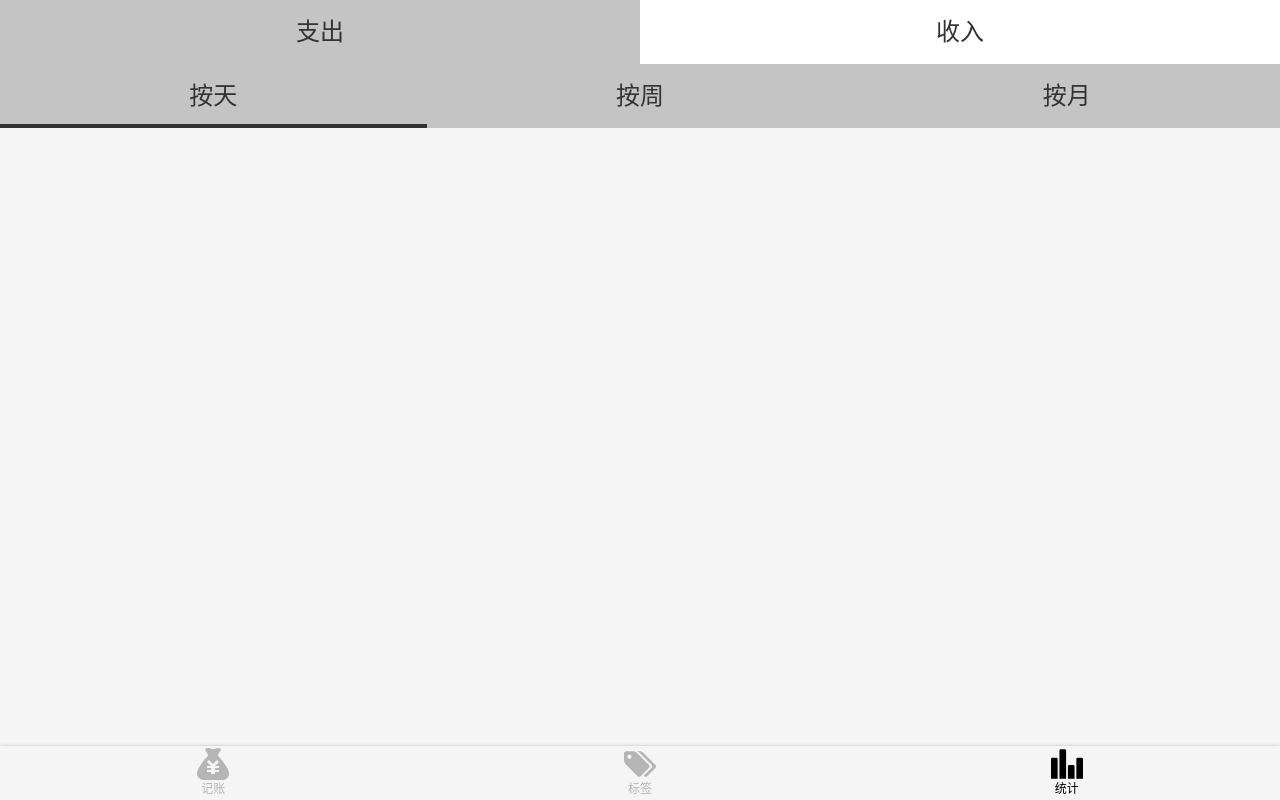
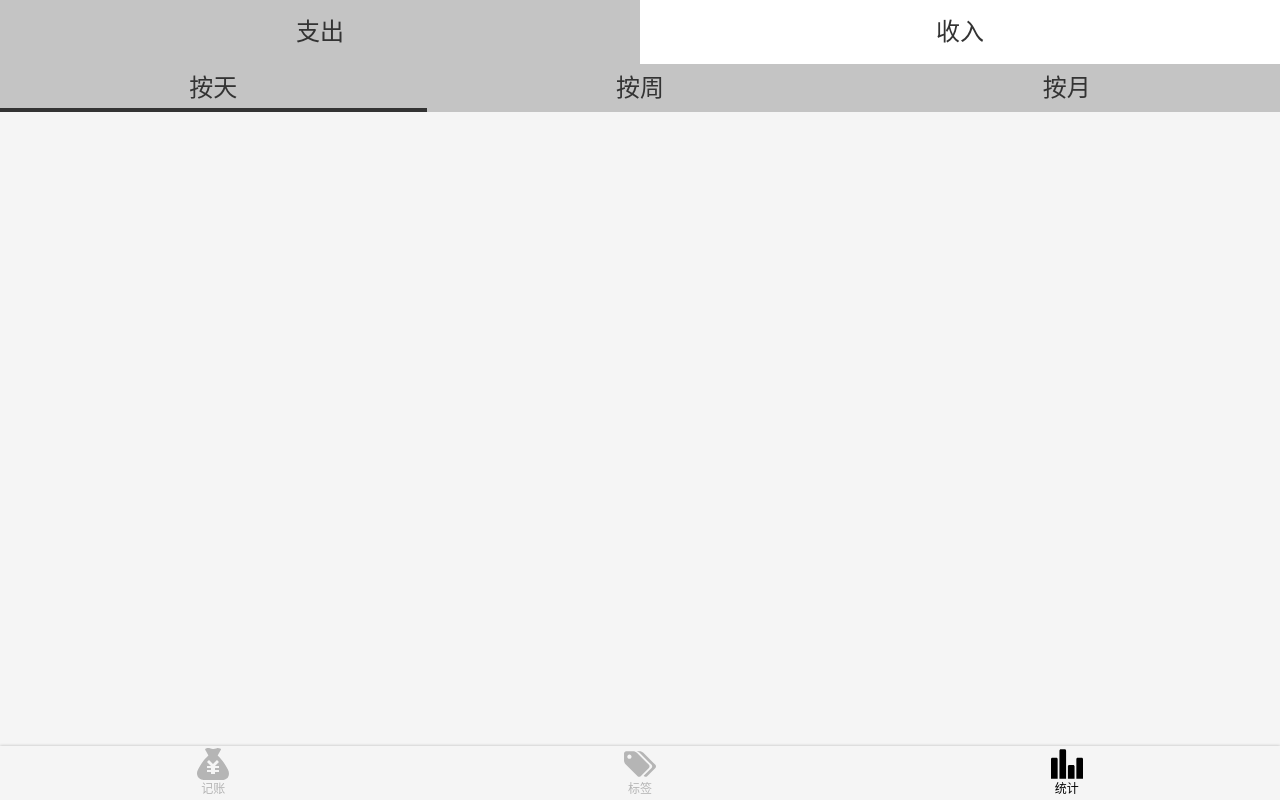
Before and after one commit to leeheart/pocket, a Vue app: page /#/statistics in a window 1280 px wide. Built offline with nearby package versions, Linux system fonts and the light colour scheme.

Commit message:
更新CSS

```diff
--- a/src/components/Tabs.vue
+++ b/src/components/Tabs.vue
@@ -2,6 +2,7 @@
   <ul class="tabs">
     <li v-for="(item, index) in dataSource" :key="index"
         :class="liClass(item)"
+        class="tabs-item"
         @click="select(item)">{{item.text}}</li>
   </ul>
 </template>
@@ -24,7 +25,7 @@
     liClass(item: DataSourceItem){
       return {
         selected: item.value === this.selection,
-        [this.classPrefix+'-item']: this.classPrefix
+        [this.classPrefix+'-tabs-item']: this.classPrefix
       }
     }
 
@@ -40,7 +41,7 @@
     background: #c4c4c4;
     font-size: 24px;
 
-    > li {
+    &-item {
       width: 50%;
       height: 64px;
       display: flex;
--- a/src/views/Statistics.vue
+++ b/src/views/Statistics.vue
@@ -24,7 +24,7 @@
 </script>
 
 <style lang="scss" scoped>
-  ::v-deep li.types-item{
+  ::v-deep .types-tabs-item{
     background: #fff;
     &.selected{
       background: #c4c4c4;
@@ -33,4 +33,8 @@
       }
     }
   }
+
+  ::v-deep .interval-tabs-item{
+    height: 48px;
+  }
 </style>
```
